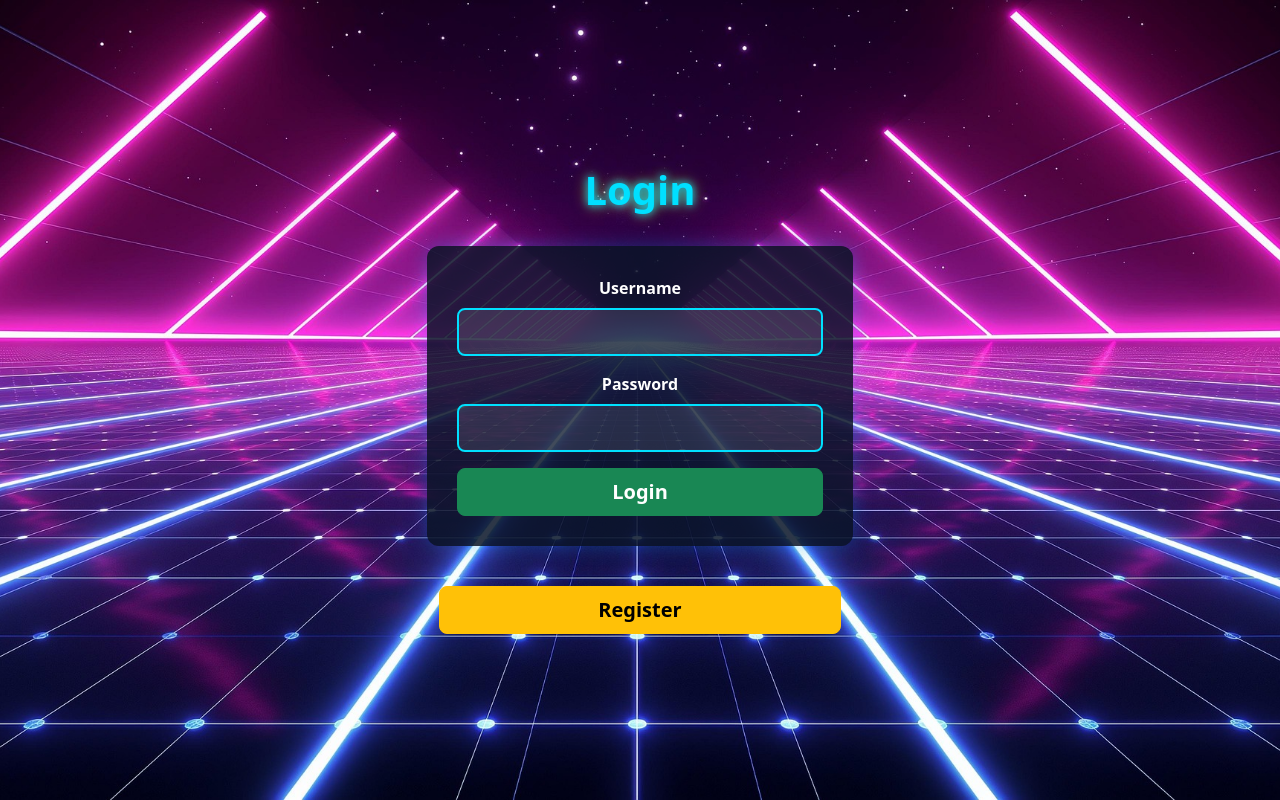
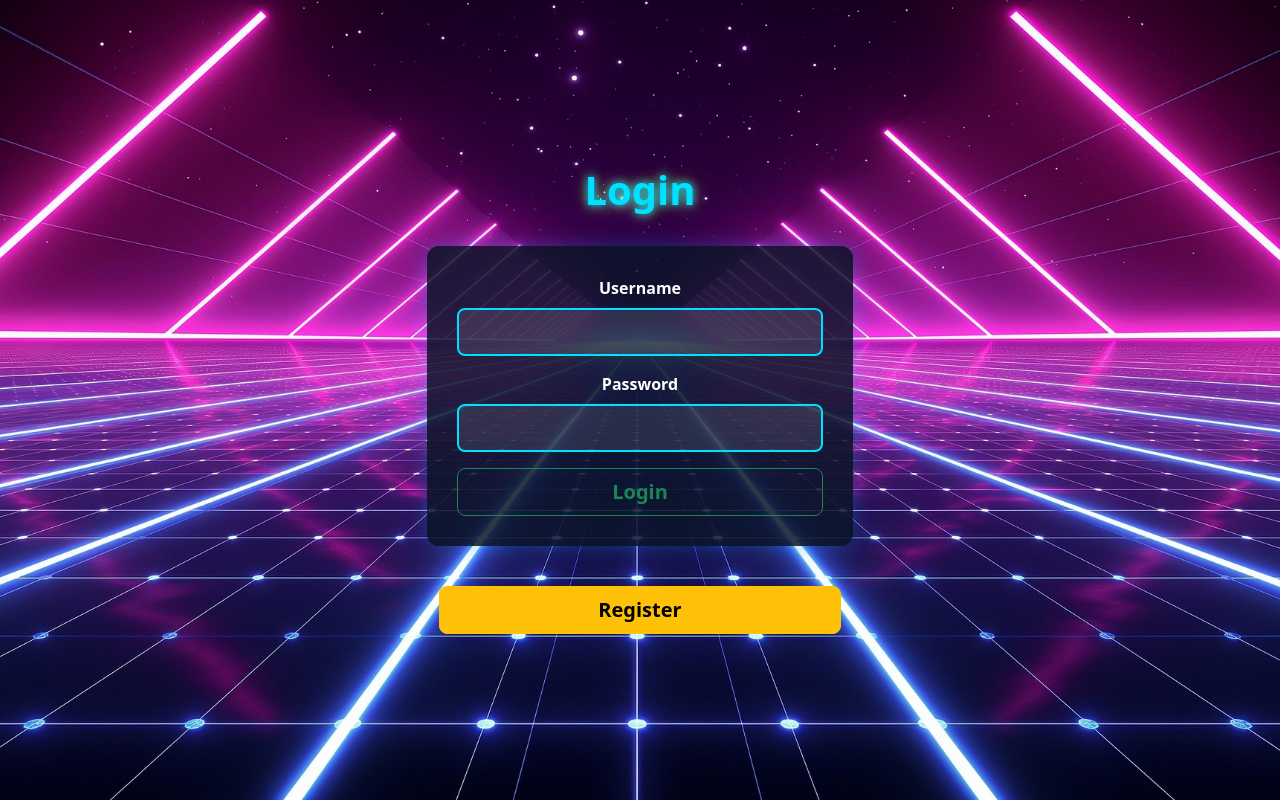
Before and after one commit to emanuelco07/2D_Games_Platform_Retro_Games, an Angular app in the folder Retro_Games_frontend/: page /login in a window 1280 px wide. Built offline with nearby package versions, Linux system fonts and the light colour scheme.

Commit message:
making login button transparent on login page

```diff
--- a/Retro_Games_frontend/src/app/login/login.html
+++ b/Retro_Games_frontend/src/app/login/login.html
@@ -17,7 +17,7 @@
         <input [(ngModel)]="password" name="password" id="password" class="form-control">
       </div>
 
-      <button type="submit" class="btn btn-success btn-lg d-block w-100 btn_login">Login</button>
+      <button type="submit" class="btn btn-outline-success btn-lg d-block w-100 btn_login">Login</button>
     </form>
   </div>
 
```
